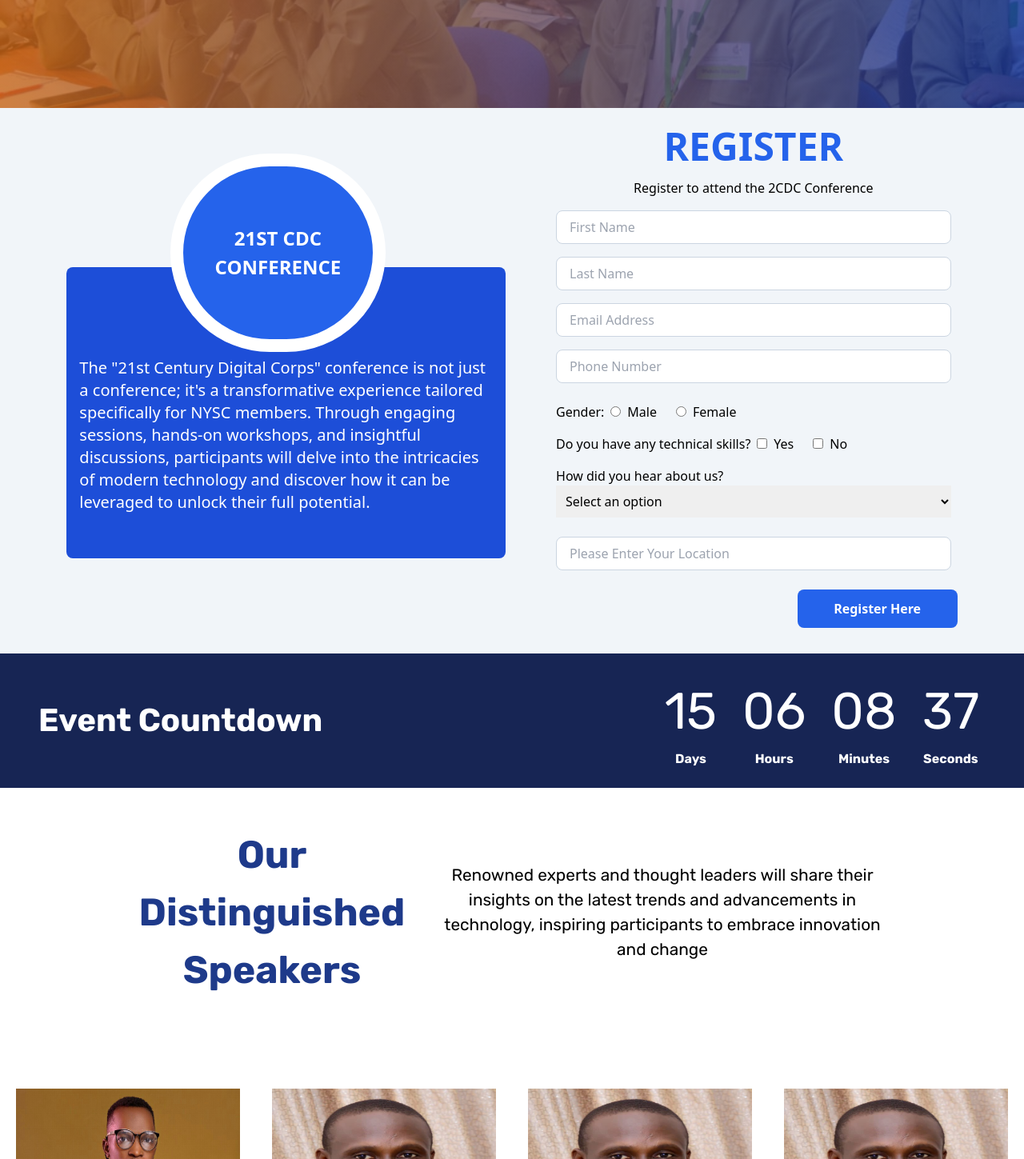
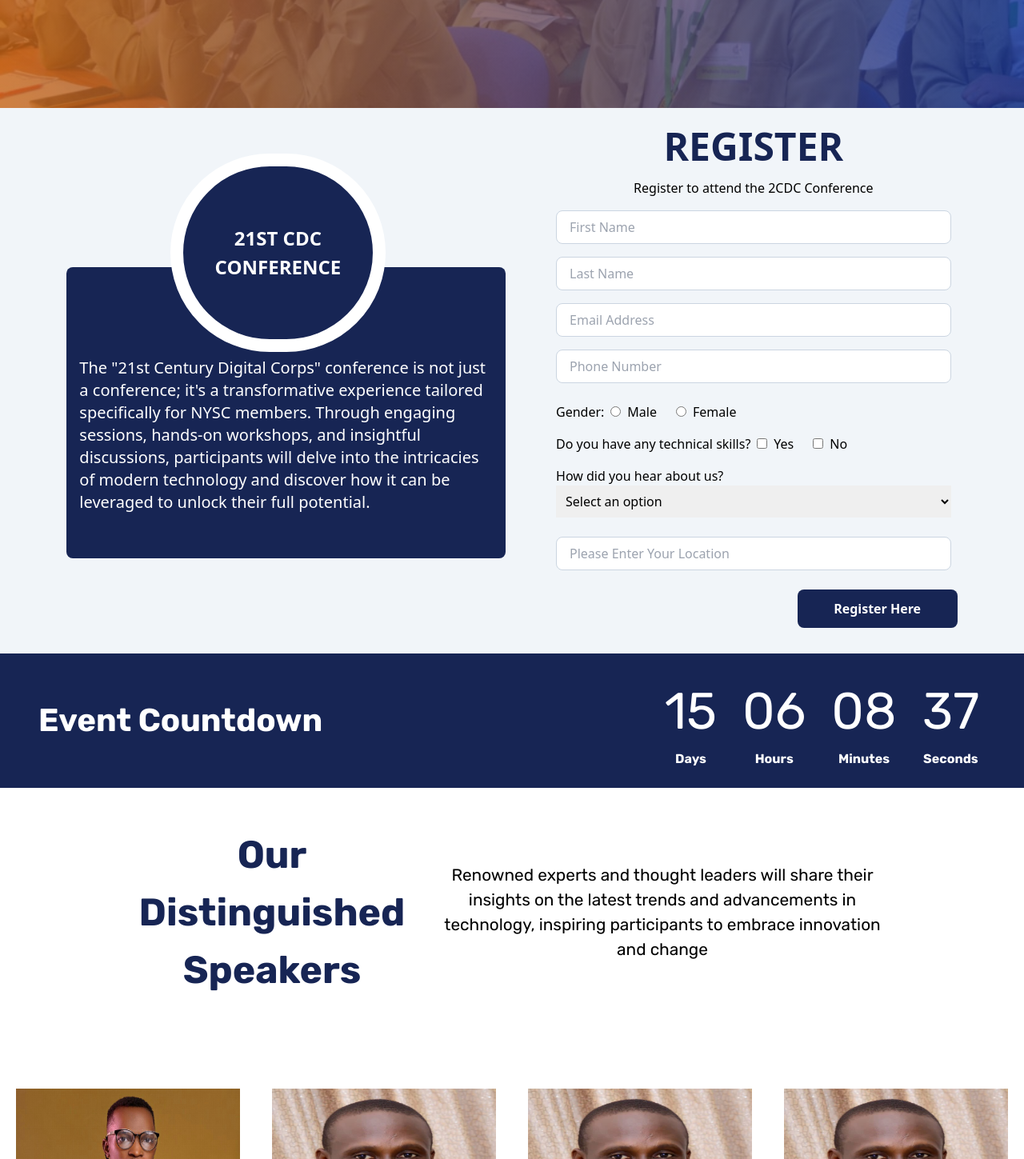
Before and after one commit to abeeebdon/register-magnitude, a React (Create React App) app: page / in a window 1280 px wide. Shown: the part 425-1874 px from the top of the page at 80% size. Built offline with nearby package versions, Linux system fonts and the light colour scheme.

Commit message:
changing color

```diff
--- a/src/index.css
+++ b/src/index.css
@@ -24,6 +24,6 @@
     @apply text-purple-900 text-[1.2rem] hover:bg-purple-500;
   }
   .registernabout {
-    @apply text-5xl font-bold text-blue-600;
+    @apply text-5xl font-bold text-blue-950;
   }
 }
--- a/src/sections/Section1.js
+++ b/src/sections/Section1.js
@@ -1,14 +1,14 @@
 const Section1 = () => {
   return (
     <div className="relative basis-[47%]">
-      <div className="w-fit border-[1rem] border-white rounded-full bg-blue-600 p-10 mx-auto my-4 h-fit absolute left-[25%] top-[6%]  ">
+      <div className="w-fit border-[1rem] border-white rounded-full bg-blue-950 p-10 mx-auto my-4 h-fit absolute left-[25%] top-[6%]  ">
         <p className=" text-white text-center mx-auto font-bold  py-8 text-[1.5rem]">
           21ST CDC
           <br /> CONFERENCE
         </p>
       </div>
       <div className="w-full mt-10 mx-2 h-full my-auto flex items-center text-white">
-        <div className="bg-blue-700 rounded-lg pt-[4rem] px-4  pb-8 ">
+        <div className="bg-blue-950 rounded-lg pt-[4rem] px-4  pb-8 ">
           <p className="w-full text-[1rem] lg:text-xl py-6 mt-6">
             The "21st Century Digital Corps" conference is not just a
             conference; it's a transformative experience tailored specifically
--- a/src/sections/Section3.js
+++ b/src/sections/Section3.js
@@ -4,7 +4,7 @@
   return (
     <section className="text-center font-rubik">
       <div className="lg:w-[80%] sm:flex items-center gap-[1rem] justify-around p-8 m-4 mx-auto">
-        <h1 className="font-bold text-[3rem] text-blue-900 basis-[50%]">
+        <h1 className="font-bold text-[3rem] text-blue-950 basis-[50%]">
           Our Distinguished <br /> Speakers
         </h1>
         <p className="w-full sm:w-[80%] my-4 p-4 text-[1.3rem]">
--- a/src/signup/SignupForm.js
+++ b/src/signup/SignupForm.js
@@ -188,7 +188,7 @@
         {isLoading ? (
           <CgSpinner className=" mx-auto w-[3rem] text-[3rem]  animate-spin" />
         ) : (
-          <button className="bg-blue-600 p-3 rounded-lg text-white font-semibold w-full outline-none sm:max-w-[200px] sm:absolute right-0">
+          <button className="bg-blue-950 p-3 rounded-lg text-white font-semibold w-full outline-none sm:max-w-[200px] sm:absolute right-0">
             Register Here
           </button>
         )}
```
